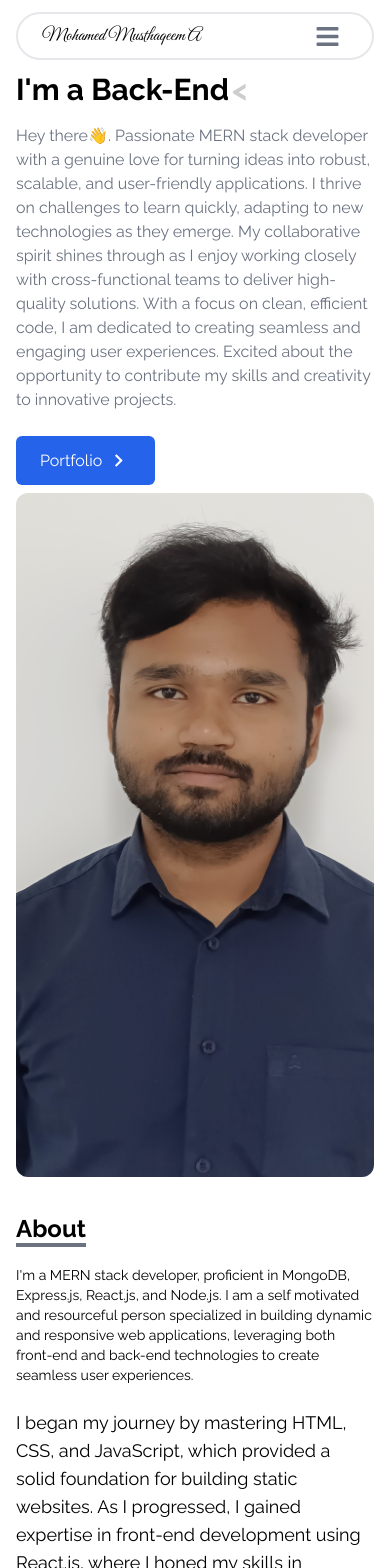
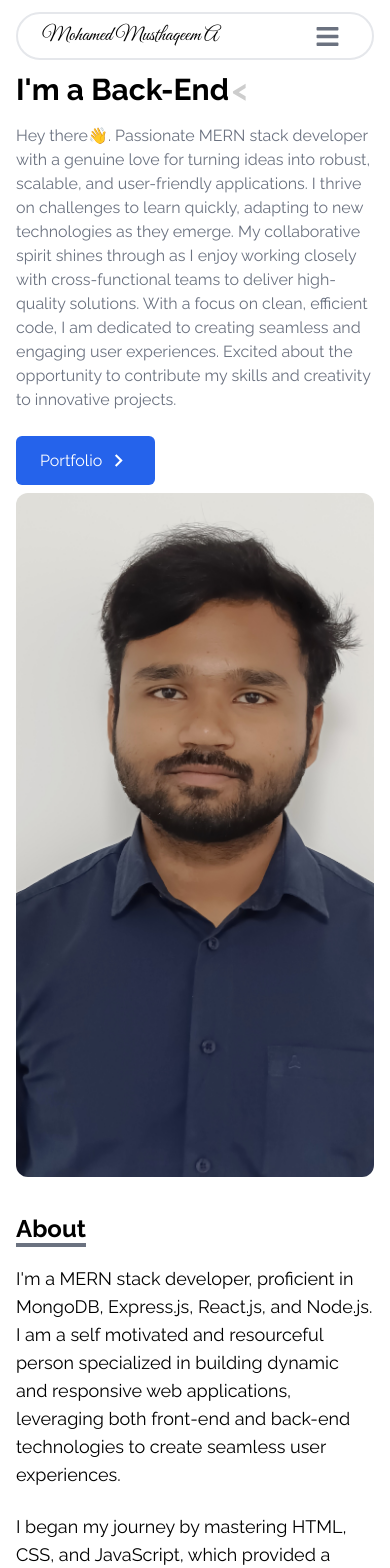
Before and after one commit to MohamedMusthaqeem/mynewportfolio, a React (Vite) app: page / in a window 390 px wide. Shown: the top 1568 px of the page. Built offline with nearby package versions, Linux system fonts and the light colour scheme.

Commit message:
update@V2

```diff
--- a/src/components/About.jsx
+++ b/src/components/About.jsx
@@ -11,7 +11,7 @@ const About = () => {
           </p>
         </div>
 
-        <p className="text-sm md:text-xl sm:mt-14 md:mt-20">
+        <p className="text-lg md:text-xl sm:mt-14 md:mt-20">
           I'm a MERN stack developer, proficient in MongoDB, Express.js,
           React.js, and Node.js. I am a self motivated and resourceful person
           specialized in building dynamic and responsive web applications,
--- a/src/components/NavBar.jsx
+++ b/src/components/NavBar.jsx
@@ -31,7 +31,7 @@ const NavBar = () => {
   return (
     <div className="flex justify-between items-center mx-4 md:mx-10 h-12 md:h-20 px-4 text-black bg-white md:shadow-xl border-2 rounded-full my-3 md:my-8 lg:my-8 top-0 sticky z-10">
       <div>
-        <h1 className="text-lg md:text-2xl lg:text-4xl font-signature ml-2">
+        <h1 className="text-xl md:text-2xl lg:text-4xl font-signature ml-2">
           Mohamed Musthaqeem A
         </h1>
       </div>
```
